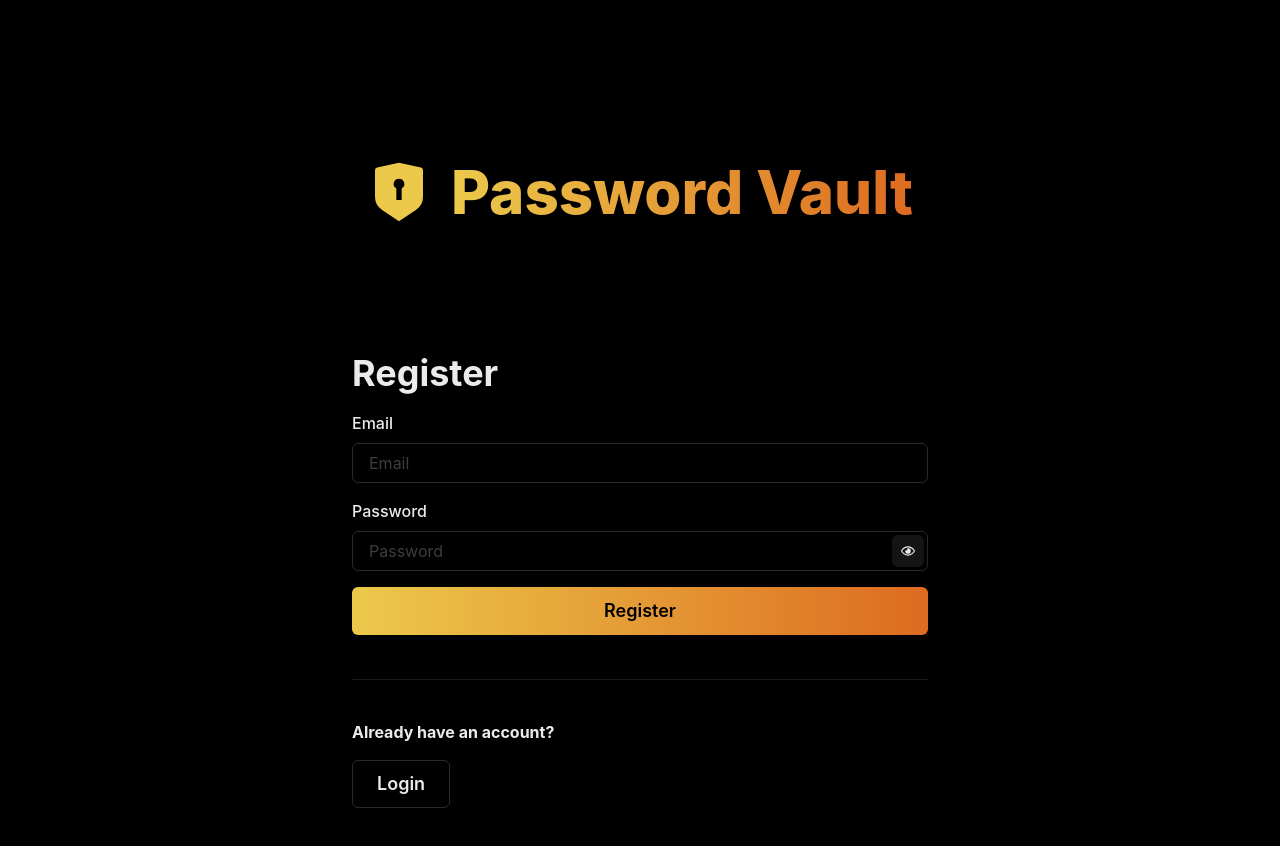
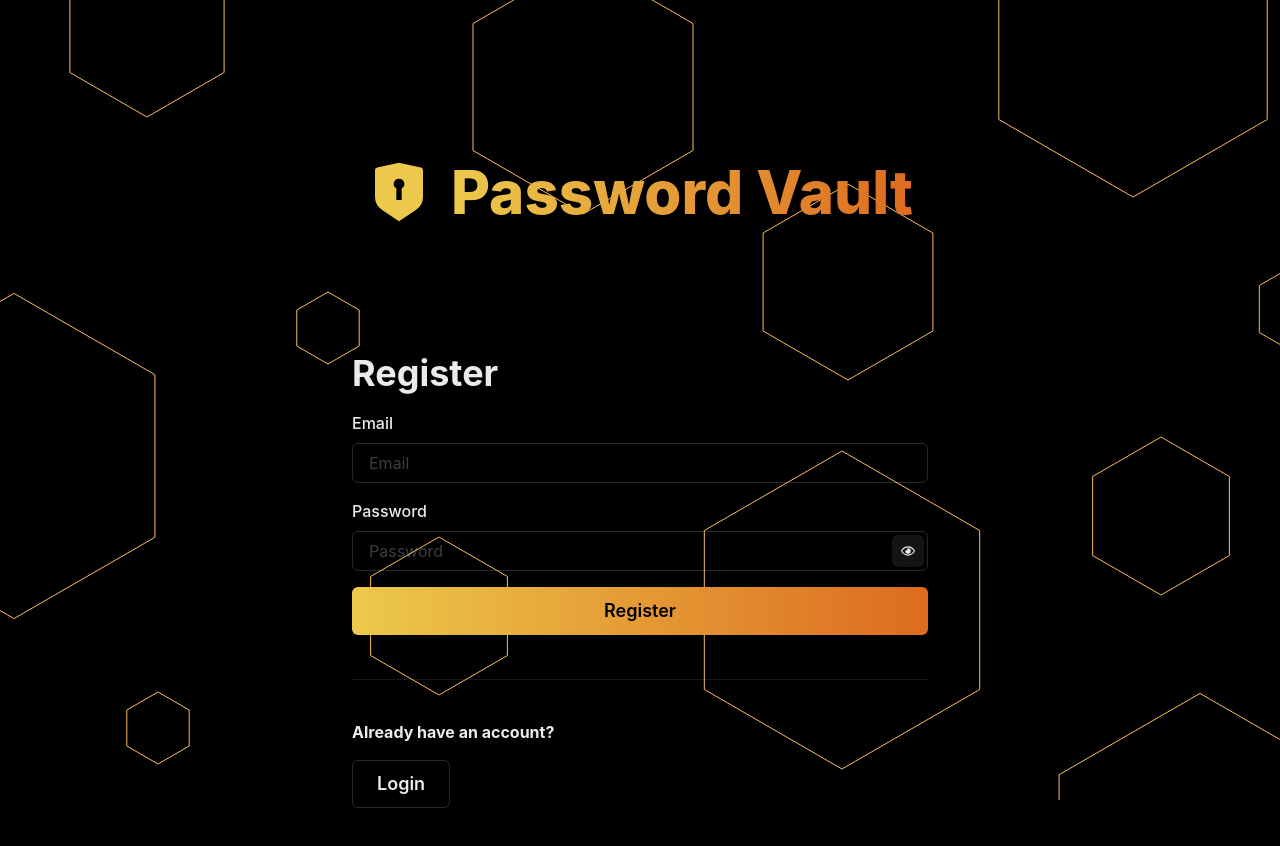
Before and after one commit to JCarlosLucio/password-vault, a Next.js app in the folder apps/client/: page / in a window 1280 px wide. Shown: the top 846 px of the page. Built offline with nearby package versions, Linux system fonts and the light colour scheme; no server answers.

Commit message:
Add Background to Home

```diff
--- a/apps/client/src/pages/index.tsx
+++ b/apps/client/src/pages/index.tsx
@@ -3,6 +3,7 @@ import type { NextPage } from 'next';
 import Head from 'next/head';
 import { useEffect, useState } from 'react';
 
+import Background from '../components/Background';
 import Header from '../components/Header';
 import LoginForm from '../components/LoginForm';
 import Nav from '../components/Nav';
@@ -64,6 +65,7 @@ const Home: NextPage = () => {
         )}
         {step === 'vault' && <Vault vault={vault} vaultKey={vaultKey} />}
       </Flex>
+      <Background />
     </Flex>
   );
 };
```
